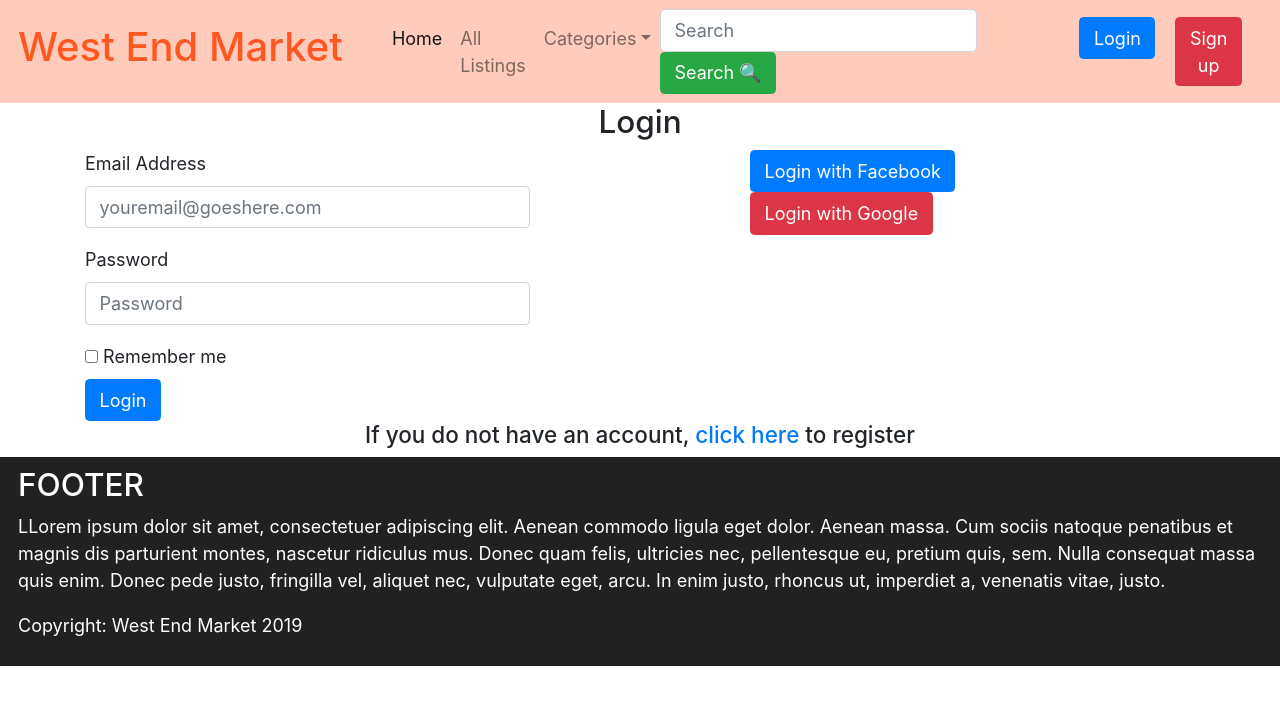
After one commit to Eftichios/west_end_market, a Django app: template templates/west_end_market/loginpage.html in a window 1280 px wide. The commit adds this page. Shown: the top 705 px of the page. Run offline with Django 3.2, Linux system fonts and the light colour scheme; the template is opened without the code that fills it, so the values that code supplies are empty; some libraries are stand-ins or nearby versions.

Commit message:
added templates: loginpage, mylistings, index (updated)

```diff
--- /dev/null
+++ b/templates/west_end_market/loginpage.html
@@ -0,0 +1,57 @@
+{% extends 'west_end_market/base.html' %}
+{% load staticfiles %}
+
+        <title>
+            West End Market -
+            {% block title_block %}
+                West End Market Defult
+            {% endblock %}
+        </title>
+
+{% block body_block %}
+        <div>
+            <div class="container">
+                <h3 class="text-center margin-top-30">Login</h3>
+            </div>
+            <div class="container">
+                <div class="row margin-top-30">
+                    <div class="col-md-5">
+                        <form>
+                            <div class="form-group">
+                              <label>Email Address</label>
+                              <input type="email" class="form-control" placeholder="youremail@goeshere.com">
+                            </div>
+
+                            <div class="form-group">
+                              <label>Password</label>
+                              <input type="email" class="form-control" placeholder="Password">
+                            </div>
+                            <div>
+                            <label>
+                                <input type="checkbox"> Remember me
+                            </label>
+                            </div>
+                            <div>
+                                <button class="btn btn-primary block-button">Login</button>
+                            </div>
+                        </form>
+                    </div>
+                    <div class="col-md-2">
+                      <p></p>
+                    </div>
+                    <div class="col-md-5">
+                        <div class="margin-top-30">
+                            <button class="btn btn-primary desktop-block-button">Login with Facebook</button>
+                        </div>
+                        <div class="margin-top-30">
+                            <button class="btn btn-danger desktop-block-button">Login with Google</button>
+                        </div>
+                    </div>
+                </div>
+                <div class="margin-top-30">
+                <h5 class="text-center">If you do not have an account, <a href="#">click here</a> to register</h5>
+
+                </div>
+            </div>
+        </div>
+{% endblock %}
```
Also changed, not shown: templates/west_end_market/index.html (+19 -13 lines), templates/west_end_market/mylistings.html (added, +30 -0 lines).
